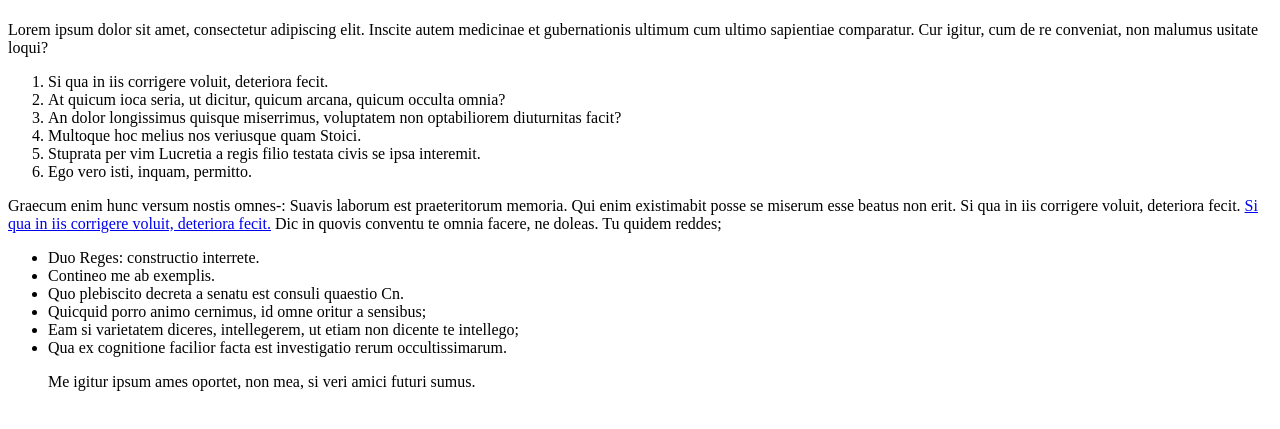
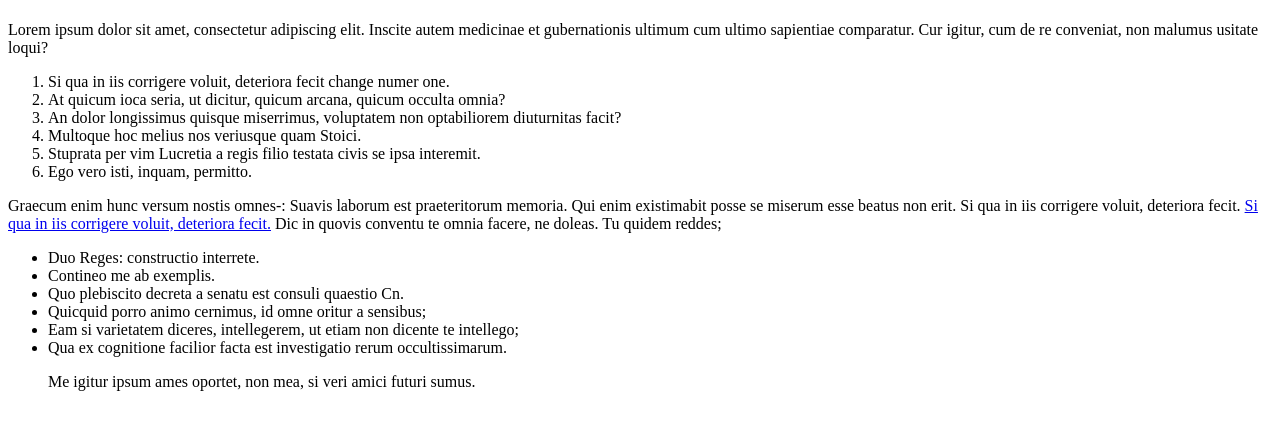
Before and after one commit to LoneWolfEkb/MPHW, a plain HTML site: page index.html in a window 1280 px wide. Shown: the part 85-514 px from the top of the page. Drawn offline with Linux system fonts and the light colour scheme; no server answers; a script that the page names is missing.

Commit message:
changed index.html

```diff
--- a/index.html
+++ b/index.html
@@ -43,7 +43,7 @@
 	<p>Lorem ipsum dolor sit amet, consectetur adipiscing elit. Inscite autem medicinae et gubernationis ultimum cum ultimo sapientiae comparatur. Cur igitur, cum de re conveniat, non malumus usitate loqui? </p><span class="ezoic-autoinsert-ad ezoic-top_of_page"></span><!-- ezoic_ad_placeholder-top_of_page-728x90-999900-clearholder --><!-- ezoic_ad_placeholder-top_of_page-728x90-999900-nonexxxclearxxxblock --><!-- ezoic_ad_placeholder-top_of_page-468x60-999900-clearholder --><!-- ezoic_ad_placeholder-top_of_page-468x60-999900-nonexxxclearxxxblock --><!-- ezoic_ad_placeholder-top_of_page-250x250-999900-clearholder --><!-- ezoic_ad_placeholder-top_of_page-250x250-999900-nonexxxclearxxxblock --><!-- ezoic_ad_placeholder-top_of_page-300x250-999900-clearholder --><!-- ezoic_ad_placeholder-top_of_page-300x250-999900-nonexxxclearxxxblock --><!-- ezoic_ad_placeholder-top_of_page-336x280-999900-clearholder --><!-- ezoic_ad_placeholder-top_of_page-336x280-999900-nonexxxclearxxxblock --><!-- ezoic_ad_placeholder-top_of_page-970x250-999900-clearholder --><!-- ezoic_ad_placeholder-top_of_page-970x250-999900-nonexxxclearxxxblock --><!-- ezoic_ad_placeholder-top_of_page-970x90-999900-clearholder --><!-- ezoic_ad_placeholder-top_of_page-970x90-999900-nonexxxclearxxxblock -->
 
 	<ol>
-		<li>Si qua in iis corrigere voluit, deteriora fecit.</li>
+		<li>Si qua in iis corrigere voluit, deteriora fecit change numer one.</li>
 		<li>At quicum ioca seria, ut dicitur, quicum arcana, quicum occulta omnia?</li>
 		<li>An dolor longissimus quisque miserrimus, voluptatem non optabiliorem diuturnitas facit?</li>
 		<li>Multoque hoc melius nos veriusque quam Stoici.</li>
```
